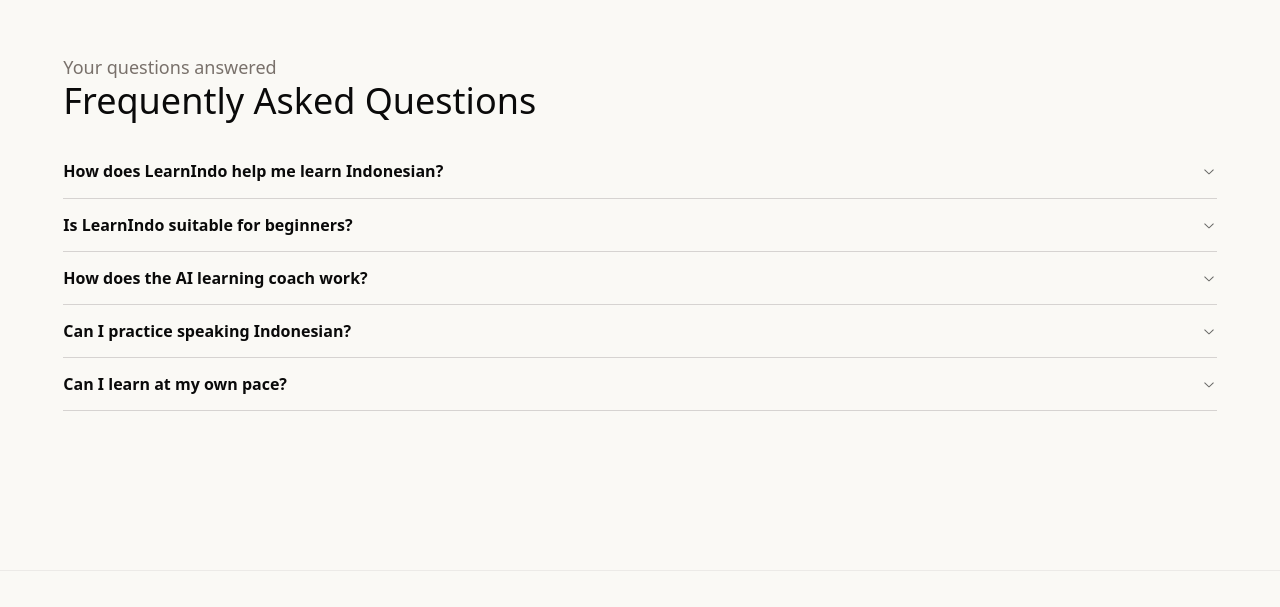
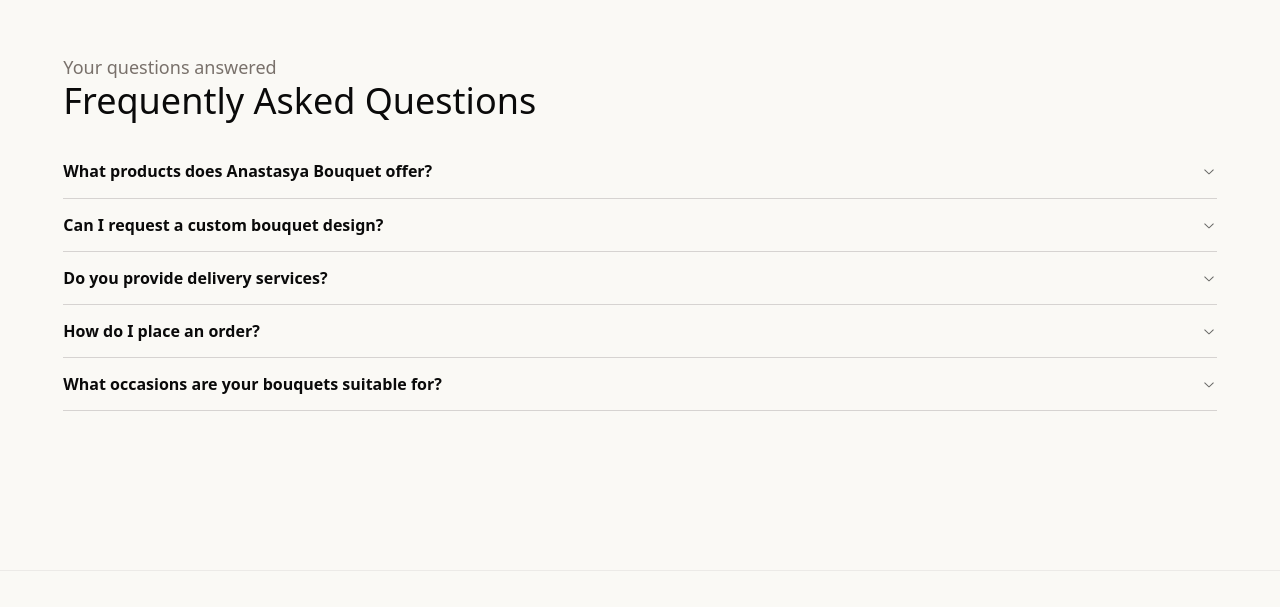
Before and after one commit to xavierzaidane/anastasya-store, a Next.js app: page / in a window 1280 px wide. Shown: the part 2026-2633 px from the top of the page. Built offline with nearby package versions, Linux system fonts and the light colour scheme; no server answers; the database is empty; a web font is replaced by a local one.

Commit message:
anastasya final

```diff
--- a/components/landing/FAQ.tsx
+++ b/components/landing/FAQ.tsx
@@ -7,33 +7,33 @@
     const faqItems = [
   {
     id: 'item-1',
-            question: 'How does LearnIndo help me learn Indonesian?',
+    question: 'What products does Anastasya Bouquet offer?',
     answer:
-            'LearnIndo combines interactive lessons, AI-powered conversations, pronunciation practice, and daily exercises to help you learn Indonesian naturally.',
+      'Anastasya Bouquet offers a variety of fresh flower bouquets, artificial flower arrangements, gift bouquets, graduation bouquets, and custom floral designs for special occasions.',
   },
   {
     id: 'item-2',
-            question: 'Is LearnIndo suitable for beginners?',
+    question: 'Can I request a custom bouquet design?',
     answer:
-            'Yes. LearnIndo is designed for learners of all levels, including complete beginners. You can start with basic greetings, pronunciation, and essential vocabulary.',
+      'Yes. We provide custom bouquet services based on your preferred flowers, colors, budget, and occasion to create a personalized arrangement.',
   },
   {
     id: 'item-3',
-            question: 'How does the AI learning coach work?',
+    question: 'Do you provide delivery services?',
     answer:
-            'Our AI coach personalizes your learning experience by analyzing your progress, strengths, and practice habits.',
+      'Yes. Anastasya Bouquet offers delivery services to ensure your flowers arrive fresh and beautifully arranged at the desired location.',
   },
   {
     id: 'item-4',
-            question: 'Can I practice speaking Indonesian?',
+    question: 'How do I place an order?',
     answer:
-            'Absolutely. LearnIndo includes conversation practice, pronunciation feedback, and real-life dialogue simulations designed to help you speak Indonesian more naturally and confidently in everyday situations.',
+      'You can place an order through our website, social media channels, or by contacting our customer service team directly for assistance.',
   },
   {
     id: 'item-5',
-            question: 'Can I learn at my own pace?',
+    question: 'What occasions are your bouquets suitable for?',
     answer:
-            'Yes. LearnIndo is built for flexible learning, allowing you to study whenever and wherever you want. Short daily lessons and personalized recommendations make it easy to stay consistent without feeling overwhelmed.',
+      'Our bouquets are perfect for birthdays, graduations, anniversaries, weddings, Valentine’s Day, Mother’s Day, and many other special celebrations.',
   },
 ]
 
--- a/components/landing/Hero.tsx
+++ b/components/landing/Hero.tsx
@@ -4,6 +4,7 @@
 import LatestProduct from './LatestProduct';
 import CTA from './CTA';
 import FAQ from './FAQ';
+import Link from 'next/link';
 
 const Hero: React.FC = () => {
   return (
@@ -34,12 +35,12 @@
 
             </div>
             <div className="flex justify-center md:justify-start pt-6 md:pt-8 lg:pt-10 items-center">
-              <button
-                type="button"
+              <Link
+                href="/browse"
                 className="inline-flex items-center justify-center border border-zinc-200 px-4 py-3 md:px-5 md:py-4 text-sm font-medium uppercase tracking-wide text-zinc-900 transition-colors hover:bg-primary hover:text-white"
               >
                 View Bouquets
-              </button>
+              </Link>
             </div>
           </motion.div>
 
--- a/components/products/SearchModal.tsx
+++ b/components/products/SearchModal.tsx
@@ -150,7 +150,7 @@
             value={query}
             onChange={(event) => setQuery(event.target.value)}
             placeholder="Type a product name or category..."
-            className="w-full h-11 pl-10 pr-11 rounded-lg border bg-transparent text-sm outline-none focus-visible:border-ring focus-visible:ring-2 focus-visible:ring-ring/50"
+            className="w-full h-11 pl-10 pr-11  border bg-transparent text-sm outline-none focus-visible:border-ring focus-visible:ring-2 focus-visible:ring-ring/50"
           />
           {query ? (
             <button
@@ -164,7 +164,7 @@
           ) : null}
         </div>
 
-        <div className="max-h-96 overflow-y-auto border rounded-lg divide-y">
+        <div className="max-h-96 overflow-y-auto border divide-y">
           {isLoading ? (
             <div className="flex items-center justify-center gap-2 py-8 text-sm text-muted-foreground">
               <Loader2 className="w-4 h-4 animate-spin" />
@@ -173,11 +173,11 @@
           ) : error ? (
             <p className="p-4 text-sm text-red-600">{error}</p>
           ) : hasSearched && results.length === 0 ? (
-            <p className="p-4 text-sm text-muted-foreground">
-              No products found for "{debouncedQuery}".
+           <p className="p-4 text-sm text-muted-foreground">
+              No products found for <span className="font-medium">{debouncedQuery}</span>.
             </p>
           ) : !hasSearched ? (
-            <p className="p-4 text-sm text-muted-foreground">
+            <p className="p-4 text-sm text-muted-foreground">clea
               Start typing to search by product name or category.
             </p>
           ) : (
--- a/components/ui/dialog.tsx
+++ b/components/ui/dialog.tsx
@@ -61,7 +61,7 @@
       <DialogPrimitive.Content
         data-slot="dialog-content"
         className={cn(
-          "bg-background data-[state=open]:animate-in data-[state=closed]:animate-out data-[state=closed]:fade-out-0 data-[state=open]:fade-in-0 data-[state=closed]:zoom-out-95 data-[state=open]:zoom-in-95 fixed top-[50%] left-[50%] z-50 grid w-full max-w-[calc(100%-2rem)] translate-x-[-50%] translate-y-[-50%] gap-4 rounded-lg border p-6 shadow-lg duration-200 outline-none sm:max-w-lg",
+          "bg-background data-[state=open]:animate-in data-[state=closed]:animate-out data-[state=closed]:fade-out-0 data-[state=open]:fade-in-0 data-[state=closed]:zoom-out-95 data-[state=open]:zoom-in-95 fixed top-[50%] left-[50%] z-50 grid w-full max-w-[calc(100%-2rem)] translate-x-[-50%] translate-y-[-50%] gap-4  border p-6 shadow-lg duration-200 outline-none sm:max-w-lg",
           className
         )}
         {...props}
--- a/lib/whatsapp.ts
+++ b/lib/whatsapp.ts
@@ -8,7 +8,6 @@
   const message = `Halo Kak, saya mau pesan produk berikut yaa:
 
 *Detail Pesanan*
-<me6ta
 Produk   : ${product.name}
 Kategori : ${product.category || 'Umum'}
 Harga    : ${product.price}
```
Lines whose indentation alone changed are shown as unchanged.
